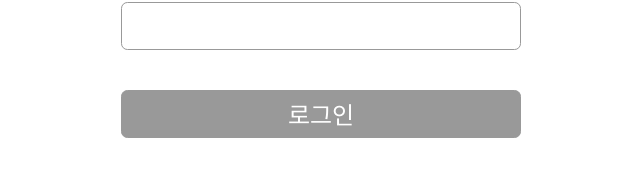
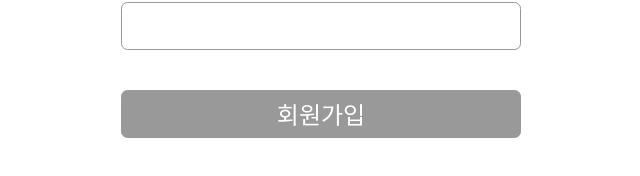
Before and after one commit to dldnjswns31/wanted-pre-onboarding-frontend, a React (Create React App) app: page /signup in a window 1280 px wide. Shown: the part 450-626 px from the top of the page, without its empty margins (319-959 px from the left). Built offline with nearby package versions, Linux system fonts and the light colour scheme.

Commit message:
fix: fix validation logic

```diff
--- a/src/apis/handleLoginClick.js
+++ b/src/apis/handleLoginClick.js
@@ -1,9 +1,6 @@
 const handleLoginClick = (e, email, password) => {
   e.preventDefault();
-  console.log("이메일");
-  console.log(email);
-  console.log("비밀번호");
-  console.log(password);
+  console.log("로그인!");
 };
 
 export default handleLoginClick;
--- a/src/components/common/LoginSignupForm.js
+++ b/src/components/common/LoginSignupForm.js
@@ -2,28 +2,37 @@ import styled, { css } from "styled-components";
 import { useState } from "react";
 import theme from "../../styles/theme";
 
-function LoginSignupForm({ title, handleLoginClick }) {
+function LoginSignupForm({ title, handleButtonClick }) {
+  // email validation
   const [email, setEmail] = useState("");
-  const [emailValid, setEmailValid] = useState("");
+  const [emailValid, setEmailValid] = useState(false);
+  const [emailValidMessage, setEmailValidMessage] = useState("");
+
+  // password validation
   const [password, setPassword] = useState("");
-  const [passwordValid, setPasswordValid] = useState("");
+  const [passwordValid, setPasswordValid] = useState(false);
+  const [passwordValidMessage, setPasswordValidMessage] = useState("");
 
   const handleEmailChange = (e) => {
     const regEmail =
       /^([0-9a-zA-Z_\.-]+)@([0-9a-zA-Z_-]+)(\.[0-9a-zA-Z_-]+){1,2}$/;
     if (regEmail.test(e.target.value)) {
-      setEmailValid("");
+      setEmailValid(true);
+      setEmailValidMessage("");
       setEmail(e.target.value);
     } else {
-      setEmailValid("올바른 이메일을 입력해주세요");
+      setEmailValid(false);
+      setEmailValidMessage("올바른 이메일을 입력해주세요");
     }
   };
   const handlePasswordChange = (e) => {
     if (e.target.value.length >= 8) {
-      setPasswordValid("");
+      setPasswordValid(true);
+      setPasswordValidMessage("");
       setPassword(e.target.value);
     } else {
-      setPasswordValid("비밀번호는 8자 이상입니다.");
+      setPasswordValid(false);
+      setPasswordValidMessage("비밀번호는 8자 이상입니다.");
     }
   };
 
@@ -34,7 +43,7 @@ function LoginSignupForm({ title, handleLoginClick }) {
         <StyledInputContainer>
           <StyledLabel htmlFor="email">이메일</StyledLabel>
           <StyledInput type="text" name="email" onChange={handleEmailChange} />
-          <StyledValid>{emailValid}</StyledValid>
+          <StyledValid>{emailValidMessage}</StyledValid>
         </StyledInputContainer>
         <StyledInputContainer>
           <StyledLabel htmlFor="password">비밀번호</StyledLabel>
@@ -43,17 +52,17 @@ function LoginSignupForm({ title, handleLoginClick }) {
             name="password"
             onChange={handlePasswordChange}
           />
-          <StyledValid>{passwordValid}</StyledValid>
+          <StyledValid>{passwordValidMessage}</StyledValid>
         </StyledInputContainer>
         <StyledButtonContainer>
           <StyledSubmitButton
             type="submit"
             disabled={emailValid && passwordValid ? false : true}
             onClick={(e) => {
-              handleLoginClick(e, email, password);
+              handleButtonClick(e, email, password);
             }}
           >
-            로그인
+            {title}
           </StyledSubmitButton>
         </StyledButtonContainer>
       </form>
--- a/src/pages/Login.js
+++ b/src/pages/Login.js
@@ -4,7 +4,7 @@ import LoginSignupForm from "../components/common/LoginSignupForm";
 
 function Login() {
   return (
-    <LoginSignupForm title={"로그인"} handleLoginClick={handleLoginClick} />
+    <LoginSignupForm title={"로그인"} handleButtonClick={handleLoginClick} />
   );
 }
 
--- a/src/pages/Signup.js
+++ b/src/pages/Signup.js
@@ -1,7 +1,10 @@
+import handleSignupClick from "../apis/handleSignupClick";
 import LoginSignupForm from "../components/common/LoginSignupForm";
 
 function Signup() {
-  return <LoginSignupForm title={"회원가입"} />;
+  return (
+    <LoginSignupForm title={"회원가입"} handleButtonClick={handleSignupClick} />
+  );
 }
 
 export default Signup;
```
